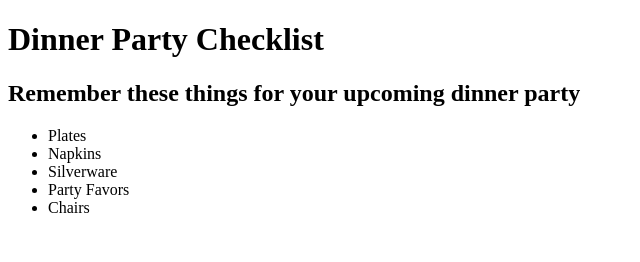
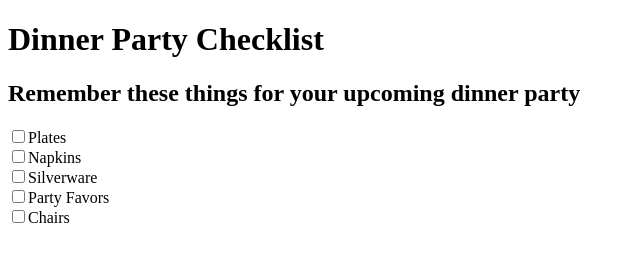
Before and after one commit to cjcjameson/dinner-party-checklist, a plain HTML site: page index.html in a window 1280 px wide. Shown: the whole page, without its empty margins (0-640 px from the left). Drawn offline with Linux system fonts and the light colour scheme.

Commit message:
Add checkboxes
Still no styling

```diff
--- a/index.html
+++ b/index.html
@@ -11,12 +11,12 @@
   <h2>
     Remember these things for your upcoming dinner party
   </h2>
-  <ul>
-    <li>Plates</li>
-    <li>Napkins</li>
-    <li>Silverware</li>
-    <li>Party Favors</li>
-    <li>Chairs</li>
-  </ul>
+  <form>
+    <input type="checkbox" value="Plates"/>Plates<br/>
+    <input type="checkbox" value="Napkins"/>Napkins<br/>
+    <input type="checkbox" value="Silverware"/>Silverware<br/>
+    <input type="checkbox" value="Party Favors"/>Party Favors<br/>
+    <input type="checkbox" value="Chairs"/>Chairs
+  </form>
 </body>
 </html>
```
